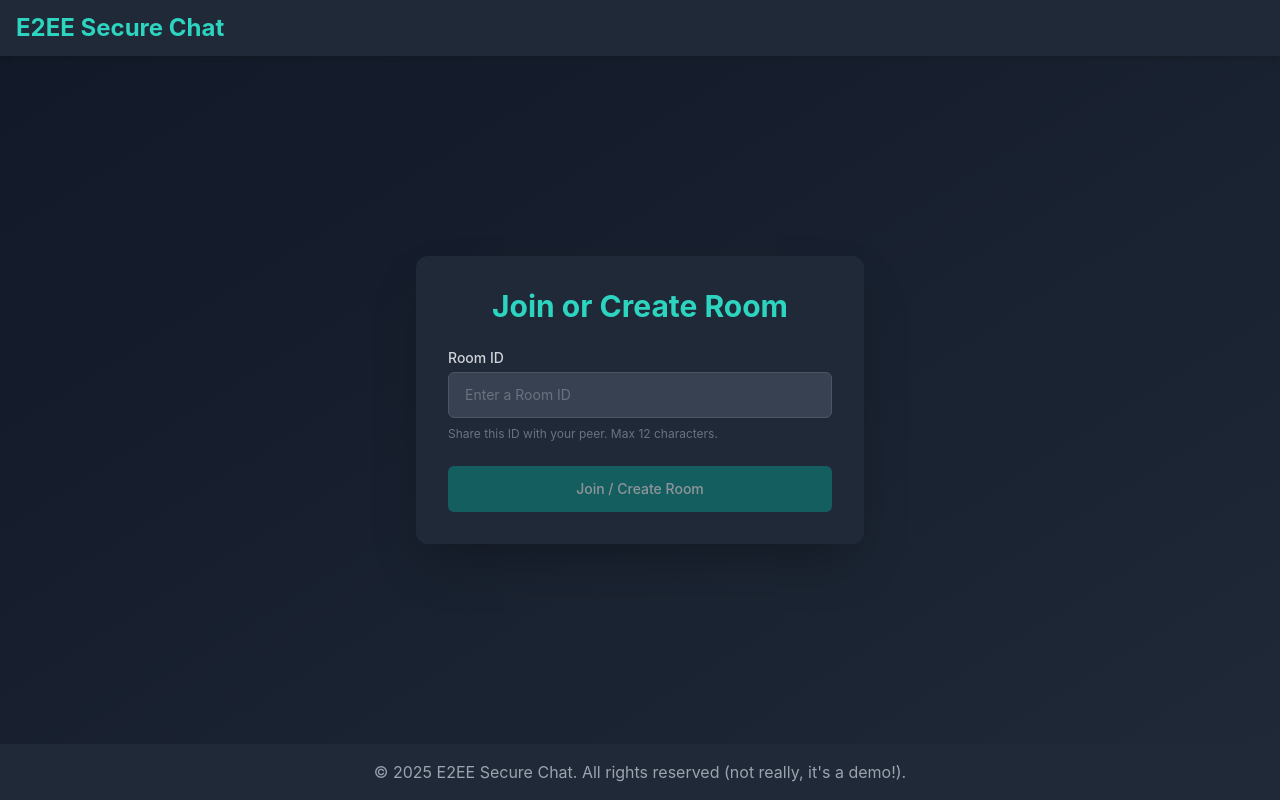
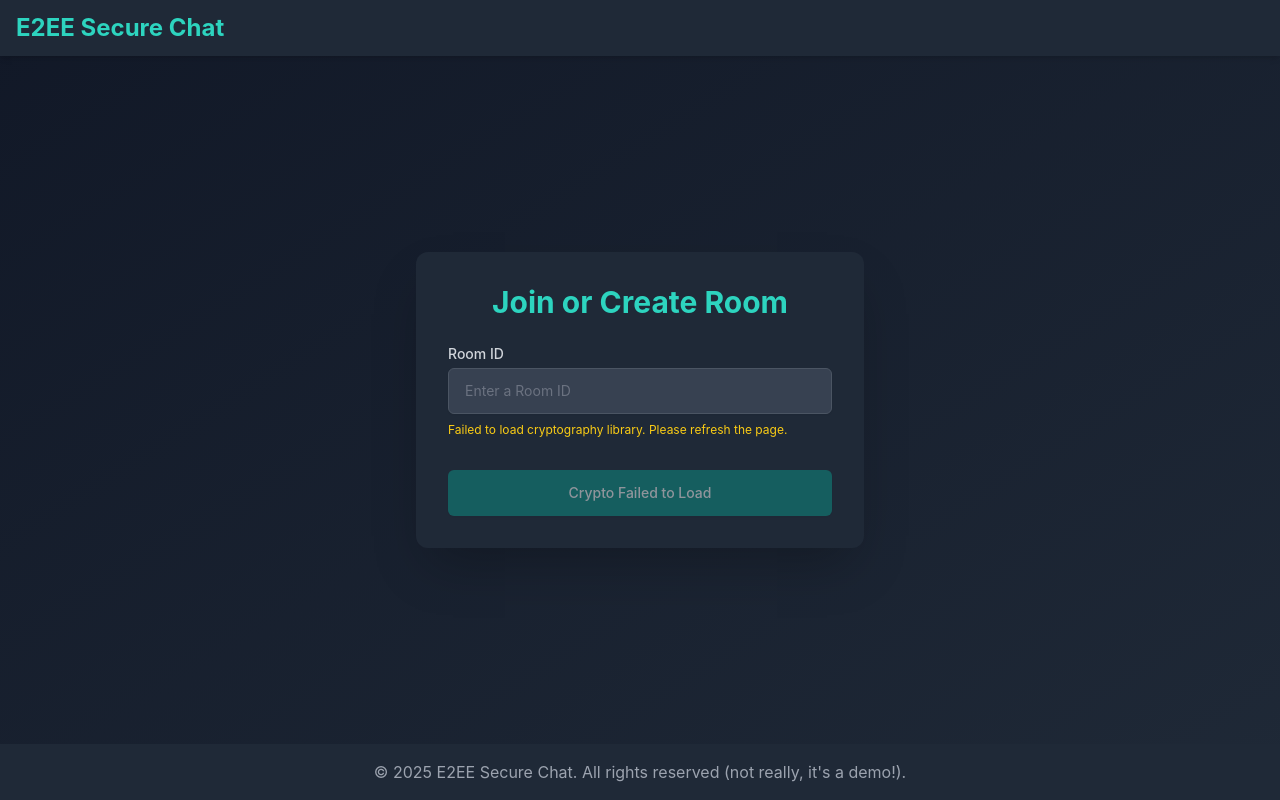
Before and after one commit to boonyaritpornuan/E2EE-Secure-Chat, a React (Vite) app in the folder e2ee-secure-chat/: page / in a window 1280 px wide. Built offline with nearby package versions, Linux system fonts and the light colour scheme.

Commit message:
Update CreateOrJoinRoom.tsx

```diff
--- a/e2ee-secure-chat/components/CreateOrJoinRoom.tsx
+++ b/e2ee-secure-chat/components/CreateOrJoinRoom.tsx
@@ -5,14 +5,26 @@ import { MAX_ROOM_ID_LENGTH } from '../constants';
 
 const CreateOrJoinRoom: React.FC = () => {
   const [inputRoomId, setInputRoomId] = useState('');
-  const { setRoomId } = useChat();
+  const { setRoomId, isNaClReady, naclLoadingStatusMessage } = useChat();
 
   const handleJoinRoom = (e: React.FormEvent) => {
     e.preventDefault();
-    if (inputRoomId.trim()) {
+    if (inputRoomId.trim() && isNaClReady) {
       setRoomId(inputRoomId.trim());
+    } else if (!isNaClReady) {
+        // ChatContext's setRoomId will also show a system message if called when not ready
+        console.warn("Attempted to join room but NaCl is not ready.");
     }
   };
+
+  const isButtonDisabled = !inputRoomId.trim() || !isNaClReady;
+  let buttonText = "Join / Create Room";
+  if (!isNaClReady && naclLoadingStatusMessage && naclLoadingStatusMessage.includes("loading...")) {
+    buttonText = "Initializing Crypto...";
+  } else if (!isNaClReady && naclLoadingStatusMessage) {
+    buttonText = "Crypto Failed to Load";
+  }
+
 
   return (
     <div className="w-full max-w-md p-8 space-y-6 bg-gray-800 rounded-xl shadow-2xl">
@@ -33,16 +45,21 @@ const CreateOrJoinRoom: React.FC = () => {
             maxLength={MAX_ROOM_ID_LENGTH}
             aria-describedby="roomId-description"
           />
-          <p id="roomId-description" className="mt-2 text-xs text-gray-500">
-            Share this ID with your peer. Max {MAX_ROOM_ID_LENGTH} characters.
-          </p>
+          <div id="roomId-description" className="mt-2 text-xs text-gray-500 h-6"> {/* Reserve space for message */}
+            {!isNaClReady && naclLoadingStatusMessage ? (
+                <p className="text-yellow-400">{naclLoadingStatusMessage}</p>
+            ) : (
+                <p>Share this ID with your peer. Max {MAX_ROOM_ID_LENGTH} characters.</p>
+            )}
+          </div>
         </div>
         <button
           type="submit"
-          disabled={!inputRoomId.trim()}
+          disabled={isButtonDisabled}
           className="w-full flex justify-center py-3 px-4 border border-transparent rounded-md shadow-sm text-sm font-medium text-white bg-teal-600 hover:bg-teal-700 focus:outline-none focus:ring-2 focus:ring-offset-2 focus:ring-offset-gray-800 focus:ring-teal-500 disabled:opacity-50 disabled:cursor-not-allowed"
+          aria-live="polite"
         >
-          Join / Create Room
+          {buttonText}
         </button>
       </form>
     </div>
```
